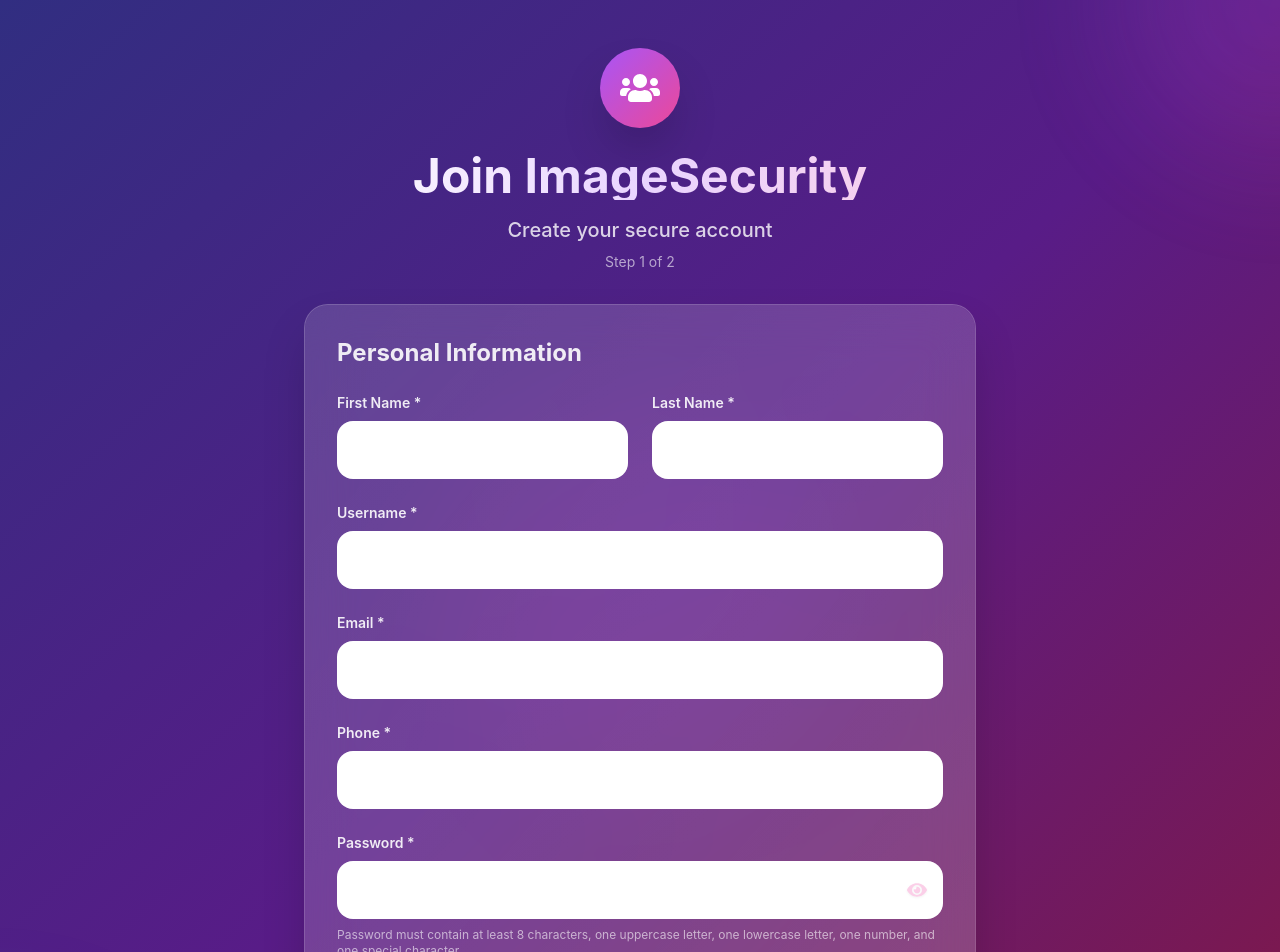
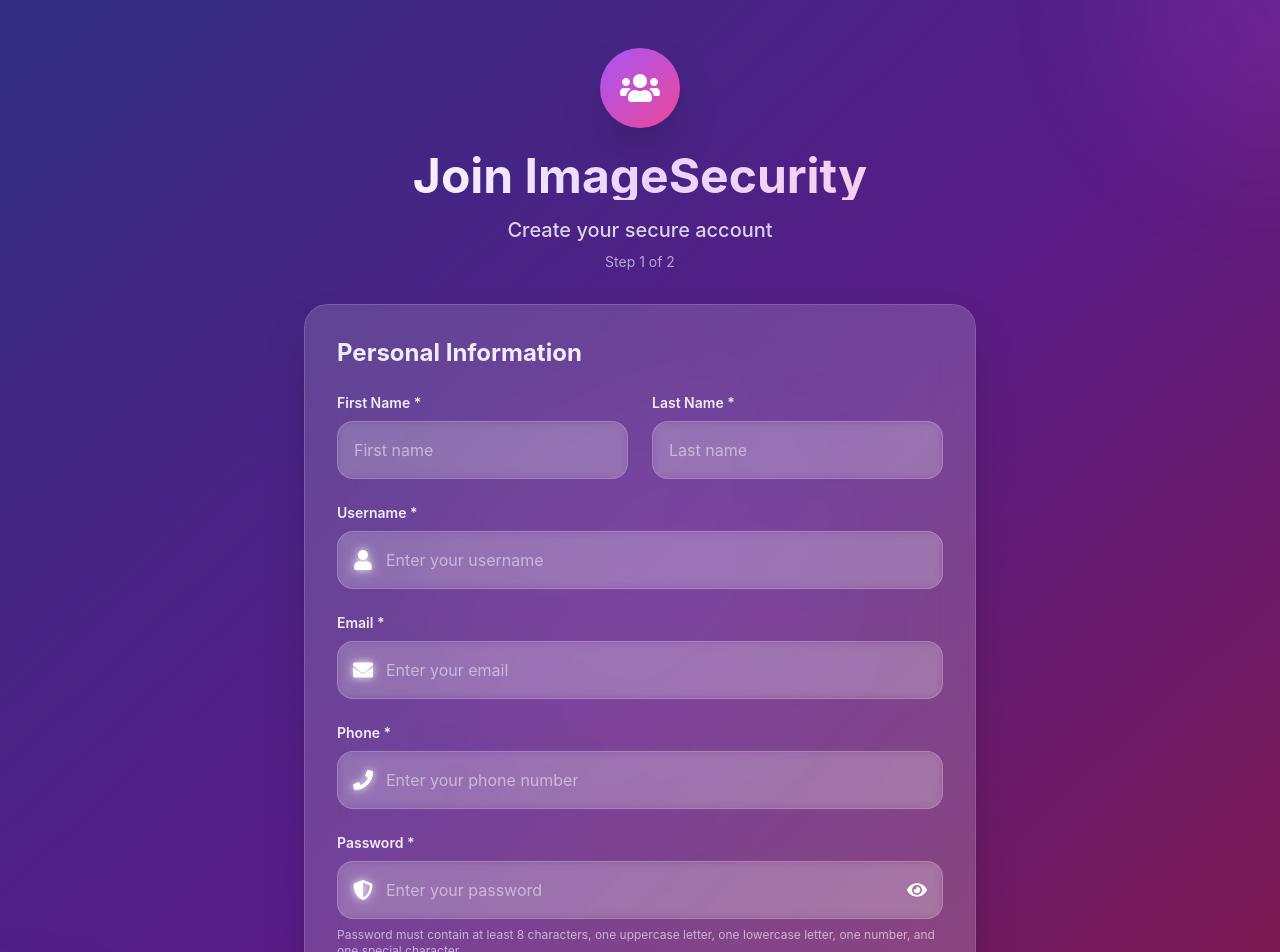
Before and after one commit to snsgajendra2022/FileVault, a React (Create React App) app: page /register in a window 1280 px wide. Shown: the top 952 px of the page. Built offline with nearby package versions, Linux system fonts and the light colour scheme.

Commit message:
added  changes

```diff
--- a/src/App.css
+++ b/src/App.css
@@ -36,3 +36,36 @@
     transform: rotate(360deg);
   }
 }
+
+/* Fix autofill background color */
+input:-webkit-autofill,
+input:-webkit-autofill:hover,
+input:-webkit-autofill:focus,
+input:-webkit-autofill:active {
+  -webkit-box-shadow: 0 0 0 30px rgba(0, 0, 0, 0.1) inset !important;
+  -webkit-text-fill-color: inherit !important;
+  background-color: rgba(0, 0, 0, 0.1) !important;
+  transition: background-color 5000s ease-in-out 0s;
+}
+
+input:-internal-autofill-selected {
+  appearance: menulist-button;
+  background-image: none !important;
+  background-color: rgba(0, 0, 0, 0.1) !important;
+  color: inherit !important;
+}
+
+/* Make icons visible when autofill is active */
+input:-webkit-autofill ~ .text-icon,
+input:-webkit-autofill:hover ~ .text-icon,
+input:-webkit-autofill:focus ~ .text-icon,
+input:-webkit-autofill:active ~ .text-icon,
+input:-webkit-autofill + .text-icon,
+input:-webkit-autofill:hover + .text-icon,
+input:-webkit-autofill:focus + .text-icon,
+input:-webkit-autofill:active + .text-icon {
+  --tw-text-opacity: 1 !important;
+  color: rgb(255 255 255) !important;
+  opacity: 1 !important;
+  filter: drop-shadow(0 0 8px rgba(255, 255, 255, 0.8)) !important;
+}
--- a/src/index.css
+++ b/src/index.css
@@ -122,3 +122,35 @@
 ::-webkit-scrollbar-thumb:hover {
   background: linear-gradient(135deg, #5a6fd8 0%, #6a4190 100%);
 }
+
+/* Fix autofill background color */
+input:-webkit-autofill,
+input:-webkit-autofill:hover,
+input:-webkit-autofill:focus,
+input:-webkit-autofill:active {
+  -webkit-box-shadow: 0 0 0 30px rgba(0, 0, 0, 0.1) inset !important;
+  -webkit-text-fill-color: inherit !important;
+  background-color: rgba(0, 0, 0, 0.1) !important;
+  transition: background-color 5000s ease-in-out 0s;
+}
+/* Make icons visible when autofill is active */
+input:-webkit-autofill ~ .text-icon,
+input:-webkit-autofill:hover ~ .text-icon,
+input:-webkit-autofill:focus ~ .text-icon,
+input:-webkit-autofill:active ~ .text-icon,
+input:-webkit-autofill + .text-icon,
+input:-webkit-autofill:hover + .text-icon,
+input:-webkit-autofill:focus + .text-icon,
+input:-webkit-autofill:active + .text-icon {
+  --tw-text-opacity: 1 !important;
+  color: rgb(255 255 255) !important;
+  opacity: 1 !important;
+  filter: drop-shadow(0 0 8px rgba(255, 255, 255, 0.8)) !important;
+}
+
+input:-internal-autofill-selected {
+  appearance: menulist-button;
+  background-image: none !important;
+  background-color: rgba(0, 0, 0, 0.1) !important;
+  color: inherit !important;
+}
--- a/src/pages/RegisterPage.tsx
+++ b/src/pages/RegisterPage.tsx
@@ -224,7 +224,7 @@
           <input
             type="text"
             required
-            className={`w-full px-4 py-4 bg-white/3 border rounded-2xl text-white placeholder-white/50 focus:outline-none focus:ring-2 focus:ring-purple-400 focus:border-transparent backdrop-blur-sm transition-all duration-300 appearance-none ${
+            className={`w-full px-4 py-4 bg-white/10 border rounded-2xl text-white placeholder-white/50 focus:outline-none focus:ring-2 focus:ring-purple-400 focus:border-transparent backdrop-blur-sm transition-all duration-300 appearance-none ${
               errors.firstName ? 'border-red-400' : 'border-white/20'
             }`}
             placeholder="First name"
@@ -239,7 +239,7 @@
           <input
             type="text"
             required
-            className={`w-full px-4 py-4 bg-white/3 border rounded-2xl text-white placeholder-white/50 focus:outline-none focus:ring-2 focus:ring-purple-400 focus:border-transparent backdrop-blur-sm transition-all duration-300 appearance-none ${
+            className={`w-full px-4 py-4 bg-white/10 border rounded-2xl text-white placeholder-white/50 focus:outline-none focus:ring-2 focus:ring-purple-400 focus:border-transparent backdrop-blur-sm transition-all duration-300 appearance-none ${
               errors.lastName ? 'border-red-400' : 'border-white/20'
             }`}
             placeholder="Last name"
@@ -255,12 +255,12 @@
         <label className="block text-sm font-semibold text-white/90">Username *</label>
         <div className="relative group">
           <div className="absolute inset-y-0 left-0 pl-4 flex items-center pointer-events-none">
-            <FaUser className="h-5 w-5 text-purple-200 group-focus-within:text-purple-100 transition-colors drop-shadow-sm" />
+            <FaUser className="h-5 w-5 text-white group-focus-within:text-white transition-colors drop-shadow-sm text-icon" />
           </div>
           <input
             type="text"
             required
-            className={`w-full pl-12 pr-4 py-4 bg-white/3 border rounded-2xl text-white placeholder-white/50 focus:outline-none focus:ring-2 focus:ring-purple-400 focus:border-transparent backdrop-blur-sm transition-all duration-300 appearance-none ${
+            className={`w-full pl-12 pr-4 py-4 bg-white/10 border rounded-2xl text-white placeholder-white/50 focus:outline-none focus:ring-2 focus:ring-purple-400 focus:border-transparent backdrop-blur-sm transition-all duration-300 appearance-none ${
               errors.username ? 'border-red-400' : 'border-white/20'
             }`}
             placeholder="Enter your username"
@@ -277,12 +277,12 @@
         <label className="block text-sm font-semibold text-white/90">Email *</label>
         <div className="relative group">
           <div className="absolute inset-y-0 left-0 pl-4 flex items-center pointer-events-none">
-            <FaEnvelope className="h-5 w-5 text-blue-200 group-focus-within:text-blue-100 transition-colors drop-shadow-sm" />
+            <FaEnvelope className="h-5 w-5 text-white group-focus-within:text-white transition-colors drop-shadow-sm text-icon" />
           </div>
           <input
             type="email"
             required
-            className={`w-full pl-12 pr-4 py-4 bg-white/3 border rounded-2xl text-white placeholder-white/50 focus:outline-none focus:ring-2 focus:ring-purple-400 focus:border-transparent backdrop-blur-sm transition-all duration-300 appearance-none ${
+            className={`w-full pl-12 pr-4 py-4 bg-white/10 border rounded-2xl text-white placeholder-white/50 focus:outline-none focus:ring-2 focus:ring-purple-400 focus:border-transparent backdrop-blur-sm transition-all duration-300 appearance-none ${
               errors.email ? 'border-red-400' : 'border-white/20'
             }`}
             placeholder="Enter your email"
@@ -299,11 +299,11 @@
         <label className="block text-sm font-semibold text-white/90">Phone *</label>
         <div className="relative group">
           <div className="absolute inset-y-0 left-0 pl-4 flex items-center pointer-events-none">
-            <FaPhone className="h-5 w-5 text-green-200 group-focus-within:text-green-100 transition-colors drop-shadow-sm" />
+            <FaPhone className="h-5 w-5 text-white group-focus-within:text-white transition-colors drop-shadow-sm text-icon" />
           </div>
           <input
             type="tel"
-            className={`w-full pl-12 pr-4 py-4 bg-white/3 border rounded-2xl text-white placeholder-white/50 focus:outline-none focus:ring-2 focus:ring-purple-400 focus:border-transparent backdrop-blur-sm transition-all duration-300 appearance-none ${
+            className={`w-full pl-12 pr-4 py-4 bg-white/10 border rounded-2xl text-white placeholder-white/50 focus:outline-none focus:ring-2 focus:ring-purple-400 focus:border-transparent backdrop-blur-sm transition-all duration-300 appearance-none ${
               errors.phone ? 'border-red-400' : 'border-white/20'
             }`}
             placeholder="Enter your phone number"
@@ -320,12 +320,12 @@
         <label className="block text-sm font-semibold text-white/90">Password *</label>
         <div className="relative group">
           <div className="absolute inset-y-0 left-0 pl-4 flex items-center pointer-events-none">
-            <FaShieldAlt className="h-5 w-5 text-pink-200 group-focus-within:text-pink-100 transition-colors drop-shadow-sm" />
+            <FaShieldAlt className="h-5 w-5 text-white group-focus-within:text-white transition-colors drop-shadow-sm text-icon" />
           </div>
           <input
             type={showPassword ? 'text' : 'password'}
             required
-            className={`w-full pl-12 pr-12 py-4 bg-white/3 border rounded-2xl text-white placeholder-white/50 focus:outline-none focus:ring-2 focus:ring-purple-400 focus:border-transparent backdrop-blur-sm transition-all duration-300 appearance-none ${
+            className={`w-full pl-12 pr-12 py-4 bg-white/10 border rounded-2xl text-white placeholder-white/50 focus:outline-none focus:ring-2 focus:ring-purple-400 focus:border-transparent backdrop-blur-sm transition-all duration-300 appearance-none ${
               errors.password ? 'border-red-400' : 'border-white/20'
             }`}
             placeholder="Enter your password"
@@ -336,7 +336,7 @@
           <div className="absolute inset-y-0 right-0 pr-4 flex items-center">
             <button
               type="button"
-              className="text-pink-200 hover:text-pink-100 transition-colors duration-200 drop-shadow-sm"
+              className="text-white hover:text-white transition-colors duration-200 drop-shadow-sm"
               onClick={() => setShowPassword(!showPassword)}
             >
               {showPassword ? <FaEyeSlash className="h-5 w-5" /> : <FaEye className="h-5 w-5" />}
@@ -372,7 +372,7 @@
       <div className="space-y-2">
         <label className="block text-sm font-semibold text-white/90">Account Type *</label>
         <select
-          className="w-full px-4 py-4 bg-white/3 border border-white/20 rounded-2xl text-white focus:outline-none focus:ring-2 focus:ring-purple-400 focus:border-transparent backdrop-blur-sm transition-all duration-300 appearance-none"
+          className="w-full px-4 py-4 bg-black border border-white/20 rounded-2xl text-white focus:outline-none focus:ring-2 focus:ring-purple-400 focus:border-transparent backdrop-blur-sm transition-all duration-300 appearance-none"
           value={formData.accountType}
           onChange={(e) => handleFieldChange('accountType', e.target.value)}
           style={{ WebkitAppearance: 'none', MozAppearance: 'none' }}
@@ -385,11 +385,11 @@
         <label className="block text-sm font-semibold text-white/90">Company (Optional)</label>
         <div className="relative group">
           <div className="absolute inset-y-0 left-0 pl-4 flex items-center pointer-events-none">
-            <FaBuilding className="h-5 w-5 text-indigo-200 group-focus-within:text-indigo-100 transition-colors drop-shadow-sm" />
+            <FaBuilding className="h-5 w-5 text-white group-focus-within:text-white transition-colors drop-shadow-sm text-icon" />
           </div>
           <input
             type="text"
-            className={`w-full pl-12 pr-4 py-4 bg-white/3 border rounded-2xl text-white placeholder-white/50 focus:outline-none focus:ring-2 focus:ring-purple-400 focus:border-transparent backdrop-blur-sm transition-all duration-300 appearance-none ${
+            className={`w-full pl-12 pr-4 py-4 bg-white/10 border rounded-2xl text-white placeholder-white/50 focus:outline-none focus:ring-2 focus:ring-purple-400 focus:border-transparent backdrop-blur-sm transition-all duration-300 appearance-none ${
               errors.company ? 'border-red-400' : 'border-white/20'
             }`}
             placeholder="Enter your company name"
@@ -407,11 +407,11 @@
           <label className="block text-sm font-semibold text-white/90">Role (Optional)</label>
           <div className="relative group">
             <div className="absolute inset-y-0 left-0 pl-4 flex items-center pointer-events-none">
-              <FaBriefcase className="h-5 w-5 text-cyan-200 group-focus-within:text-cyan-100 transition-colors drop-shadow-sm" />
+              <FaBriefcase className="h-5 w-5 text-white group-focus-within:text-white transition-colors drop-shadow-sm text-icon" />
             </div>
             <input
               type="text"
-              className={`w-full pl-12 pr-4 py-4 bg-white/3 border rounded-2xl text-white placeholder-white/50 focus:outline-none focus:ring-2 focus:ring-purple-400 focus:border-transparent backdrop-blur-sm transition-all duration-300 appearance-none ${
+              className={`w-full pl-12 pr-4 py-4 bg-white/10 border rounded-2xl text-white placeholder-white/50 focus:outline-none focus:ring-2 focus:ring-purple-400 focus:border-transparent backdrop-blur-sm transition-all duration-300 appearance-none ${
                 errors.role ? 'border-red-400' : 'border-white/20'
               }`}
               placeholder="Enter your role"
@@ -427,7 +427,7 @@
           <label className="block text-sm font-semibold text-white/90">Department (Optional)</label>
           <input
             type="text"
-            className={`w-full px-4 py-4 bg-white/3 border rounded-2xl text-white placeholder-white/50 focus:outline-none focus:ring-2 focus:ring-purple-400 focus:border-transparent backdrop-blur-sm transition-all duration-300 appearance-none ${
+            className={`w-full px-4 py-4 bg-white/10 border rounded-2xl text-white placeholder-white/50 focus:outline-none focus:ring-2 focus:ring-purple-400 focus:border-transparent backdrop-blur-sm transition-all duration-300 appearance-none ${
               errors.department ? 'border-red-400' : 'border-white/20'
             }`}
             placeholder="Enter your department"
--- a/src/pages/UploadPage.tsx
+++ b/src/pages/UploadPage.tsx
@@ -82,7 +82,7 @@
 
       toast.success(`${uploadFile.file.name} uploaded successfully!`);
     } catch (error: any) {
-      toast.error(error.response.data);
+      toast.error(error?.response?.data || error?.message);
       setUploadFiles(prev =>
         prev.map(f =>
           f.id === uploadFile.id
```
Also changed, not shown: src/pages/ServicesPage.tsx (+9 -8 lines).
